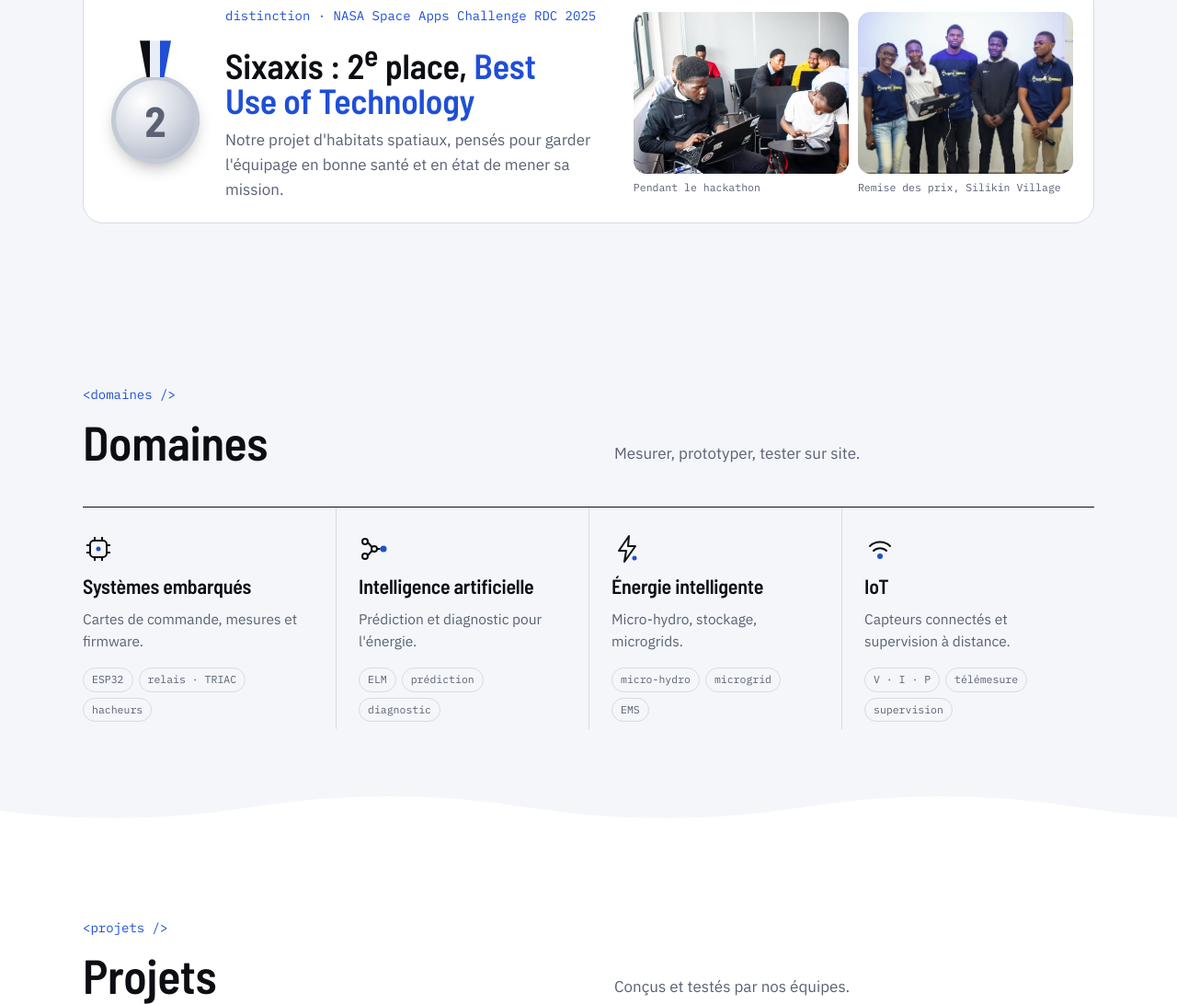
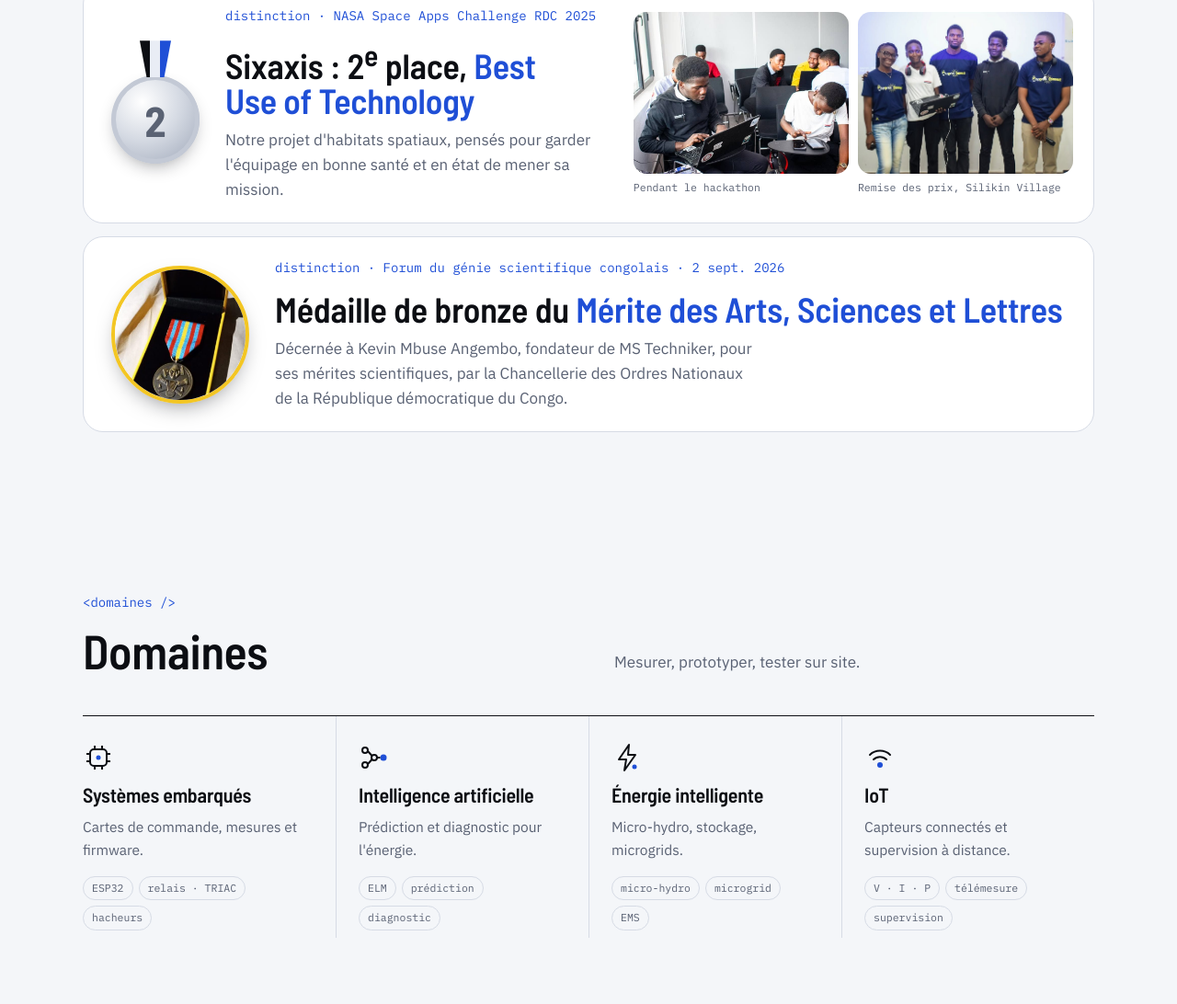
Before and after one commit to SIDIS17/ms-techniker-site, a plain HTML site: page index.html in a window 1280 px wide. Shown: the part 988-2080 px from the top of the page at 92% size. Drawn offline with Linux system fonts and the light colour scheme; animation ran at ten frames a second.

Commit message:
Distinction : médaille de bronze du Mérite des Arts, Sciences et Lettres
Co-Authored-By: Claude Opus 5.5 <noreply@anthropic.com>
Claude-Session: https://claude.ai/code/session_016Kudd9TNsqhEiHqFVHSMHv

```diff
--- a/index.html
+++ b/index.html
@@ -303,6 +303,10 @@ body.modal-open{overflow:hidden}
 .dform .done h3{font-size:28px;text-transform:uppercase;margin:6px 0}
 @media (max-width:900px){.devis{grid-template-columns:1fr}.devis-aside{position:static}}
 @media (max-width:520px){.seg-big{grid-template-columns:1fr 1fr}.seg-big label{padding:12px}.seg-big label b{font-size:17px}.seg-big label span{font-size:12px}}
+.award-b{grid-template-columns:auto minmax(0,1fr);margin-top:14px}
+.award-medal{margin:0 0 0 8px;width:150px;height:150px;border-radius:50%;overflow:hidden;box-shadow:0 10px 24px -10px rgba(12,14,19,.5);border:4px solid #f3c623}
+.award-medal img{width:100%;height:100%;object-fit:cover;object-position:center 40%}
+@media (max-width:480px){.award-b{grid-template-columns:1fr}.award-medal{width:110px;height:110px;margin:0}}
 /* sites */
 .sites{display:grid;grid-template-columns:1fr 1fr;gap:20px}
 .site{background:var(--card);border:1px solid var(--line);border-radius:var(--r);overflow:hidden;display:flex;flex-direction:column}
@@ -565,6 +569,14 @@ footer .brand span{font-size:17px}
           <figure class="award-photo"><img src="img/space-apps-equipe.jpg" alt="Participants sur scène lors de la remise des prix du Space Apps Challenge RDC 2025" loading="lazy"><figcaption>Remise des prix, Silikin Village</figcaption></figure>
         </div>
       </div>
+      <div class="award award-b">
+        <figure class="award-medal"><img src="img/medaille-merite.jpg" alt="Médaille de bronze du Mérite des Arts, Sciences et Lettres, ruban rouge, bleu et jaune, dans son écrin" loading="lazy"></figure>
+        <div class="award-txt">
+          <span class="code">distinction · Forum du génie scientifique congolais · 2 sept. 2026</span>
+          <h2>Médaille de bronze du <em>Mérite des Arts, Sciences et Lettres</em></h2>
+          <p>Décernée à Kevin Mbuse Angembo, fondateur de MS Techniker, pour ses mérites scientifiques, par la Chancellerie des Ordres Nationaux de la République démocratique du Congo.</p>
+        </div>
+      </div>
     </div>
   </section>
 
@@ -817,6 +829,7 @@ footer .brand span{font-size:17px}
         <p>L'avancement de nos projets.</p>
       </div>
       <div class="news">
+        <article class="post"><time datetime="2026-09-02">2 sept. 2026</time><div><h3>Médaille du Mérite scientifique</h3><p>Kevin Mbuse Angembo, notre fondateur, reçoit la médaille de bronze du Mérite des Arts, Sciences et Lettres au Forum du génie scientifique congolais.</p></div></article>
         <article class="post"><time datetime="2026">2026</time><div><h3>Adaptron présenté au PEAK 2026</h3><p>Notre système de prédiction et de contrôle énergétique, présenté avec le Club Électricité et Automatique.</p></div></article>
         <article class="post"><time datetime="2025">2025</time><div><h3>Sixaxis primé au Space Apps Challenge</h3><p>2<sup>e</sup> place et prix Best Use of Technology au NASA Space Apps Challenge RDC 2025.</p></div></article>
         <article class="post"><span class="when">réalisé</span><div><h3>Notre stand au Forum du génie scientifique congolais</h3><p>L'équipe a présenté au public un coffret de démonstration conçu et câblé à l'atelier.</p></div></article>
```
Also changed, not shown: img/medaille-merite.jpg (added).
